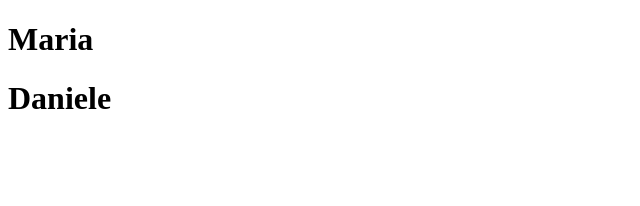
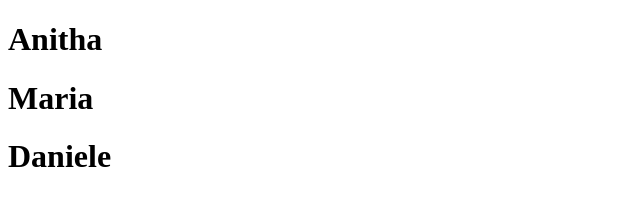
Before and after one commit to mariblan/git-flow-groups, a plain HTML site: page index.html in a window 1280 px wide. Shown: the whole page, without its empty margins (0-640 px from the left). Drawn offline with Linux system fonts and the light colour scheme.

Commit message:
h1 added to the branch Anitha

```diff
--- a/index.html
+++ b/index.html
@@ -6,6 +6,8 @@
     <title>Git group practice</title>
   </head>
   <body>
+    <h1>Anitha</h1>
+
     <h1>Maria</h1>
 
     <h1>Daniele</h1>
```
